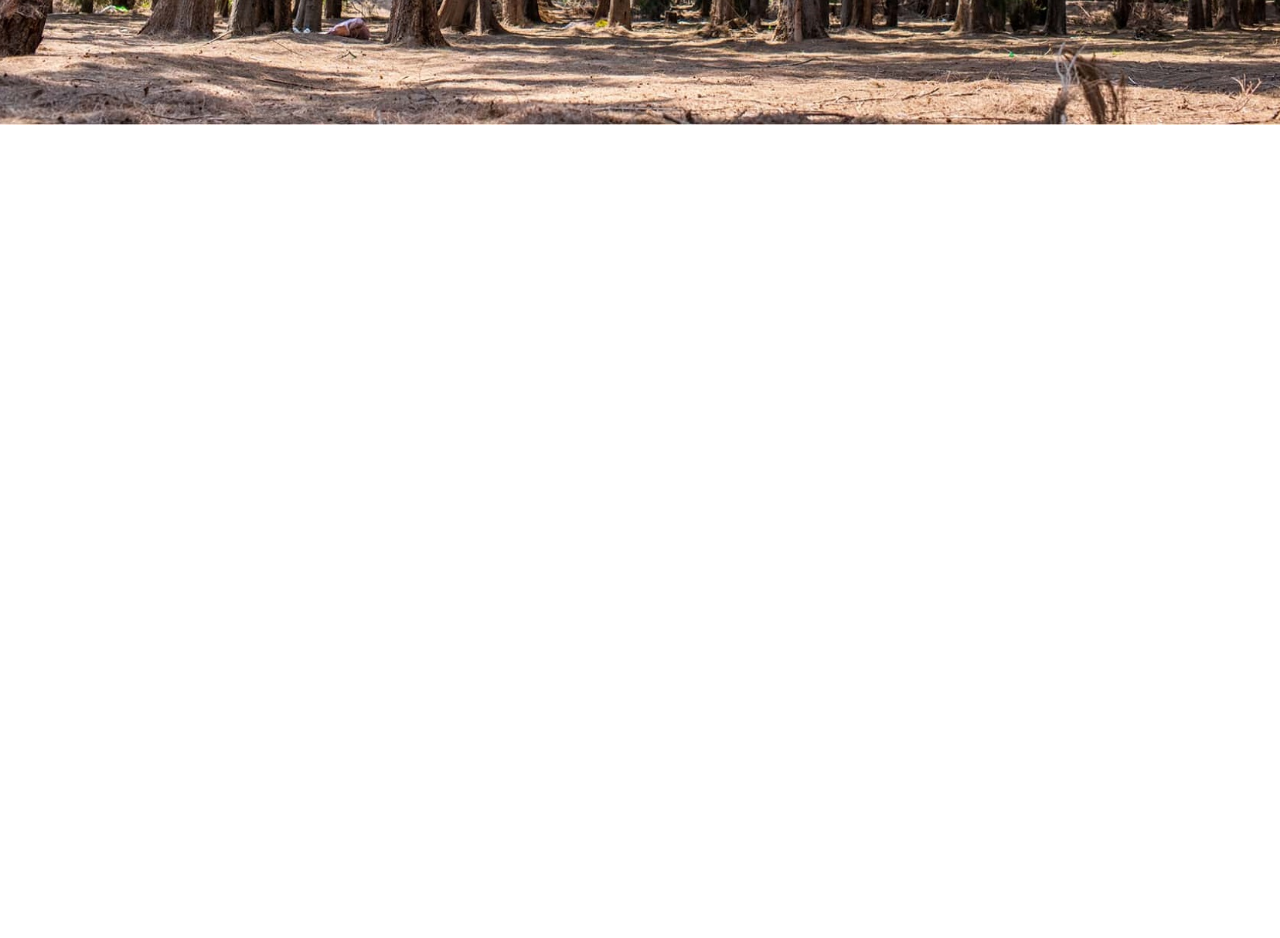
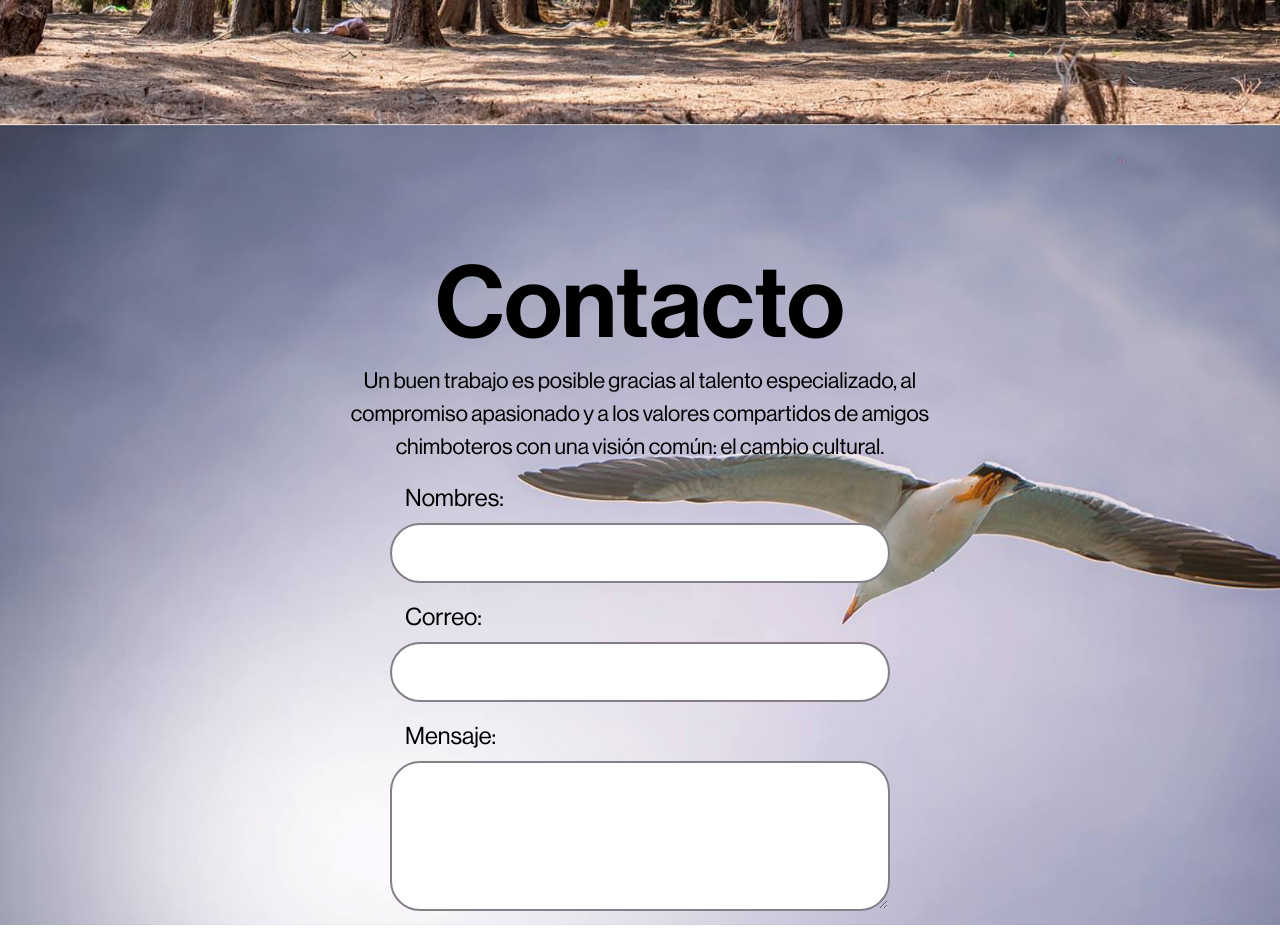
Before and after one commit to joangavelan/Internautas, a React (Create React App) app: page / in a window 1280 px wide. Shown: the part 7480-8418 px from the top of the page. Before the commit the page ends 7605 px from the top, so only its background shows below. Built offline with nearby package versions, Linux system fonts and the light colour scheme.

Commit message:
contacto

```diff
--- a/src/App.js
+++ b/src/App.js
@@ -8,6 +8,7 @@ import Rutas from './sections/Rutas'
 import Curricula from './sections/Curricula'
 import Convocatoria from './sections/Convocatoria'
 import Equipo from './sections/Equipo'
+import Contacto from './sections/Contacto'
 
 const AppContainer = styled.div`
   position: relative;
@@ -25,6 +26,7 @@ const App = () => {
       <Curricula />
       <Convocatoria />
       <Equipo />
+      <Contacto />
 
     </AppContainer>
   );
--- /dev/null
+++ b/src/sections/Contacto.js
@@ -0,0 +1,110 @@
+import React from 'react'
+import styled from 'styled-components/macro'
+import theme from '../styles/theme'
+const { colors, fontSizes, fonts } = theme;
+
+const Container = styled.section`
+  position: relative;
+  padding: 3rem;
+  color: ${colors.black};
+  background: url('images/Gaviota en vuelo.jpg') no-repeat center;
+  background-size: cover;
+  height: 100vh;
+`
+
+const Content = styled.div`
+  display: flex;
+  flex-direction: column;
+  justify-content: space-between;
+  height: 82%;
+  max-width: 82rem;
+  position: absolute;
+  top: 56%;
+  left: 50%;
+  transform: translate(-50%, -50%);
+`
+
+const Heading = styled.div`
+  margin: 0 auto;
+  text-align: center;
+`
+
+const Title = styled.h2`
+  font-size: ${fontSizes.xxl};
+  font-weight: 500;
+`
+
+const Description = styled.p`
+  font-size: ${fontSizes.md};
+  line-height: 1.5;
+`
+
+const Form = styled.form`
+  max-width: 50rem;
+  font-size: ${fontSizes.lg};
+  margin: 0 auto;
+`
+
+const Entry = styled.div`
+  margin: 2rem 0;
+`
+
+const Label = styled.label`
+  display: block;
+  margin-left: 1.5rem;
+  margin-bottom: 1rem;
+`
+
+const Input = styled.input`
+  width: 100%;
+  font-size: ${fontSizes.md};
+  border: 2px solid #857F87;
+  outline: none;
+  border-radius: 3rem;
+  padding: 1.5rem 2rem;
+`
+
+const Textarea = styled.textarea`
+  width: 100%;
+  height: 15rem;
+  font-family: ${fonts.primary};
+  font-size: ${fontSizes.md};
+  border: 2px solid #857F87;
+  outline: none;
+  border-radius: 3rem;
+  padding: 1.5rem 2rem;
+`
+
+const Contacto = () => {
+  return (
+    <Container>
+      <Content>
+        {/* heading */}
+        <Heading>
+          <Title>Contacto</Title>
+          <Description>Un buen trabajo es posible gracias al talento especializado, al compromiso apasionado y a los valores compartidos de amigos chimboteros con una visión común: el cambio cultural.</Description>
+        </Heading>
+        {/* form */}
+        <Form>
+          {/* name */}
+          <Entry>
+            <Label for="name">Nombres: </Label>
+            <Input id="name" type="text" name="name" required/>
+          </Entry>
+          {/* email */}
+          <Entry>
+            <Label for="email">Correo: </Label>
+            <Input id="email" type="email" name="email" required/>
+          </Entry>
+          {/* textarea */}
+          <Entry>
+            <Label for="message">Mensaje: </Label>
+            <Textarea id="message" name="message" row="10" cols="50" required></Textarea>
+          </Entry>
+        </Form>
+      </Content>
+    </Container>
+  )
+}
+
+export default Contacto
```
